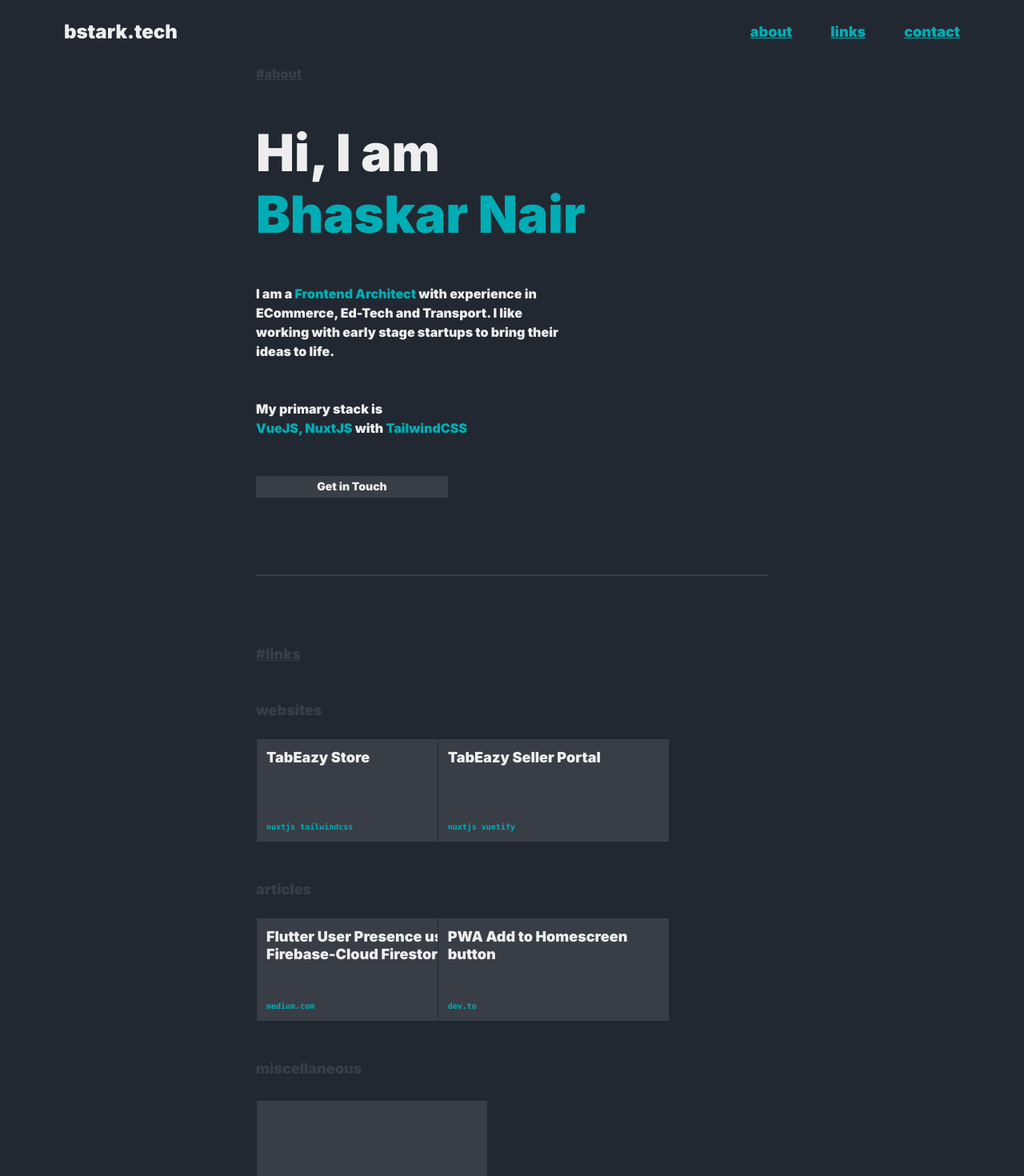
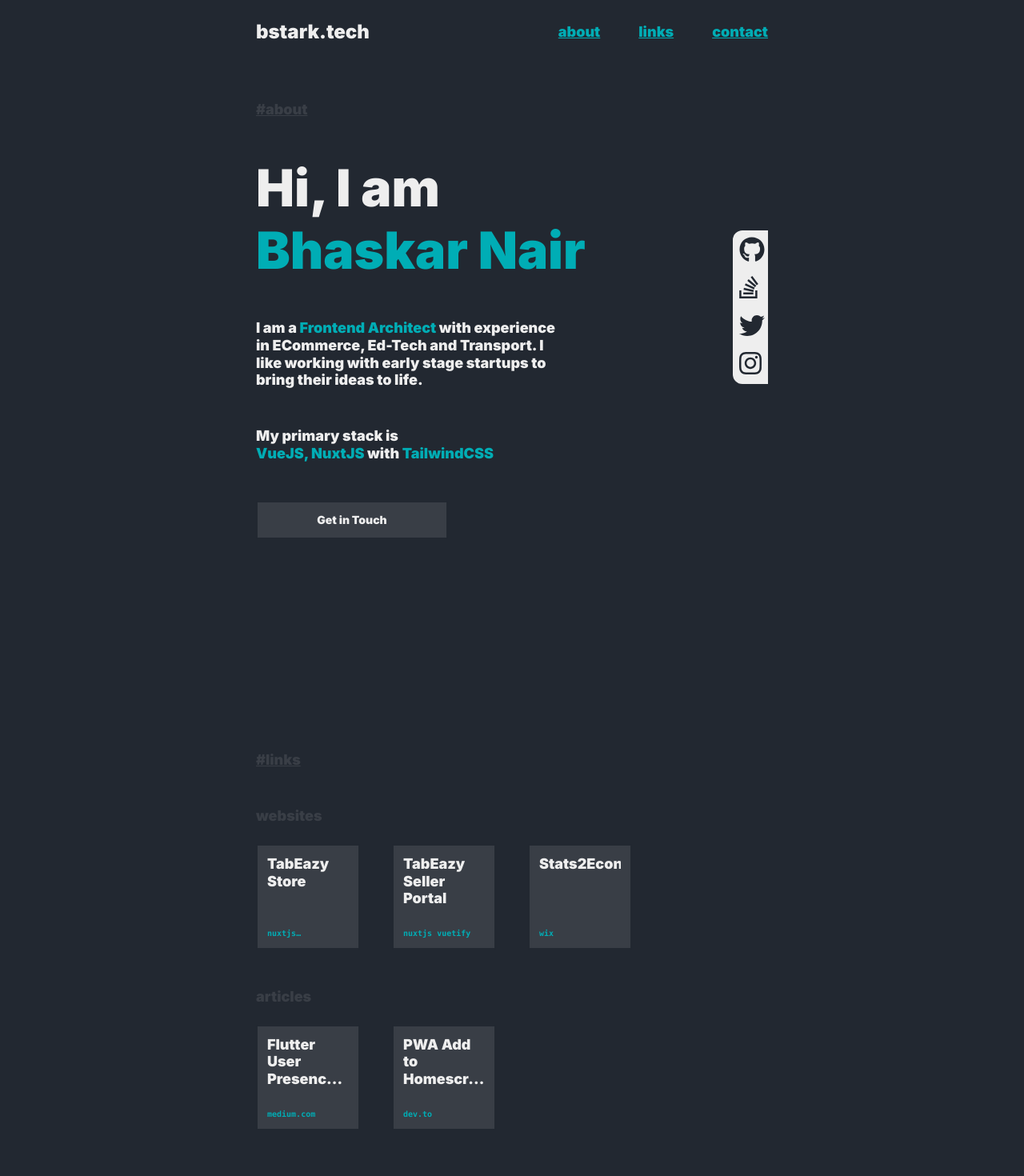
Before and after one commit to bhaskar-nair2/bstark-blue, a React (Vite) app: page / in a window 1280 px wide. Shown: the top 1470 px of the page at 80% size. Built offline with nearby package versions, Linux system fonts and the light colour scheme.

Commit message:
added socials

```diff
--- a/package.json
+++ b/package.json
@@ -7,6 +7,9 @@
     "serve": "vite preview"
   },
   "dependencies": {
+    "@fortawesome/fontawesome-svg-core": "^1.2.36",
+    "@fortawesome/free-brands-svg-icons": "^5.15.4",
+    "@fortawesome/react-fontawesome": "^0.1.16",
     "@tailwindcss/line-clamp": "^0.2.2",
     "react": "^17.0.0",
     "react-dom": "^17.0.0"
--- a/src/App.css
+++ b/src/App.css
@@ -3,15 +3,12 @@
   @apply px-5 md:px-14 lg:px-52 xl:px-80;
   @apply py-14 lg:py-20;
   @apply flex flex-col justify-center;
-}
-
-.base-wrapper {
-  @apply h-full pb-10;
-  @apply flex flex-col justify-center text-base;
+  @apply text-base;
 }
 
 .base-button {
-  @apply bg-accent font-black h-12 text-sm;
+  @apply  rounded-sm bg-accent font-black h-12 text-sm;
+  @apply border-background border-2 hover:border-primary;
 }
 
 .bottom-border{
--- a/src/App.jsx
+++ b/src/App.jsx
@@ -1,5 +1,6 @@
 import React from 'react'
 import Navigation from './components/navigation.jsx'
+import Socials from './components/socials.jsx'
 import About from './components/about.jsx'
 import Links from './components/links.jsx'
 import './App.css'
@@ -114,6 +115,7 @@ class App extends React.Component {
     return (
       <div className="App" >
         <Navigation></Navigation>
+        <Socials></Socials>
         <About></About>
         <Links></Links>
         <section className="main-section">Contact</section>
--- a/src/components/about.jsx
+++ b/src/components/about.jsx
@@ -17,10 +17,11 @@ function Home() {
         My primary stack is <br />
         <span className="text-primary">VueJS, NuxtJS</span> with <span className="text-primary">TailwindCSS</span>
       </p>
+      {/* Todo Replace this with something else */}
       <button className="base-button w-60">
         Get in Touch
       </button>
-      <div className='bottom-border'></div>
+      {/* <div className='bottom-border'></div> */}
     </section>
   )
 }
--- a/src/components/links.css
+++ b/src/components/links.css
@@ -1,15 +1,15 @@
 .card-holder {
-  @apply inline-grid gap-5 lg:gap-10 grid-cols-2 lg:grid-cols-3;
+  @apply inline-grid gap-5 lg:gap-10 grid-cols-2 md:grid-cols-3 lg:grid-cols-4;
 }
 
 .link-card{
-  @apply no-underline;
-  @apply border-background border hover:border-primary;
+  @apply no-underline box-border rounded-sm bg-accent ;
+  @apply border-background border-2 hover:border-primary;
 }
 
 .link-card-card{
-  @apply bg-accent flex flex-col justify-between h-32 p-3;
-  @apply w-48 lg:w-52 xl:w-72;
+  @apply flex flex-col justify-between h-32 p-3;
+  @apply w-full;
 }
 
 .base-wrapper{
--- a/src/components/links.jsx
+++ b/src/components/links.jsx
@@ -11,7 +11,12 @@ function Links() {
       sitename: "TabEazy Seller Portal",
       link: "https://seller.tabeazy.com",
       stack: ["nuxtjs", "vuetify"]
-    }
+    },
+    {
+      sitename: "Stats2Econo",
+      link: "https://www.stats2econo.com",
+      stack: ["wix"]
+    },
   ]
 
   const articles = [
@@ -51,7 +56,6 @@ function Links() {
 
   return (
     <section id="links-section" className="main-section">
-      <div className="base-wrapper">
       <div className="mb-12">
         <a href="#" className="text-accent mb-6">#links</a>
       </div>
@@ -67,13 +71,12 @@ function Links() {
           {ArticleList}
         </div>
       </div>
-        <div className="mb-12 hidden lg:block">
+      {/* <div className="mb-12 hidden lg:block">
         <h2 className="text-accent mb-6">miscellaneous</h2>
         <div className="card-holder">
           <LinkCard></LinkCard>
         </div>
-        </div >
-      </div >
+      </div > */}
     </section >
   )
 }
--- a/src/components/navigation.css
+++ b/src/components/navigation.css
@@ -1,7 +1,7 @@
 .header {
-  @apply fixed top-0 left-0 w-full h-14 lg:h-20 bg-background;
+  @apply fixed top-0 left-0 z-10 w-full h-14 lg:h-20 bg-background;
   @apply flex justify-between items-center;
-  @apply px-5 md:px-14 lg:px-20;
+  @apply px-5 md:px-14 lg:px-52 xl:px-80;
 }
 #site-name{
   @apply text-text no-underline text-base lg:text-lg !important;
--- /dev/null
+++ b/src/components/socials.css
@@ -0,0 +1,11 @@
+.social-bar{
+  @apply fixed right-0 bottom-1/2 -mb-20;
+  @apply md:mr-14 lg:mr-52 xl:mr-80;
+  @apply bg-text p-2 h-48 w-11 rounded-l-xl;
+  @apply flex-col justify-between;
+  @apply hidden lg:flex;
+}
+
+.social-bar li a {
+  @apply text-background;
+}
--- /dev/null
+++ b/src/components/socials.jsx
@@ -0,0 +1,30 @@
+import { FontAwesomeIcon } from "@fortawesome/react-fontawesome";
+import { library } from "@fortawesome/fontawesome-svg-core";
+import { faGithub, faStackOverflow, faTwitter, faInstagram } from "@fortawesome/free-brands-svg-icons";
+import './socials.css'
+
+library.add(faGithub, faStackOverflow, faTwitter, faInstagram);
+
+function Socials(params) {
+  const links = [
+    { icon: 'github', link: '#' },
+    { icon: 'stack-overflow', link: '#' },
+    { icon: 'twitter', link: '#' },
+    { icon: 'instagram', link: '#' },
+  ]
+
+  const icons = links.map((link, index) =>
+    <li key={index}>
+      <a href={link.link}>
+        <FontAwesomeIcon icon={["fab", link.icon]} size="2x" />
+      </a>
+    </li>
+  )
+  return (
+    <ul className="social-bar">
+      {icons}
+    </ul>
+  )
+}
+
+export default Socials;
```
Also changed, not shown: 1 other file (tests, documents, lock files or other folders). Lines whose indentation alone changed are shown as unchanged.
